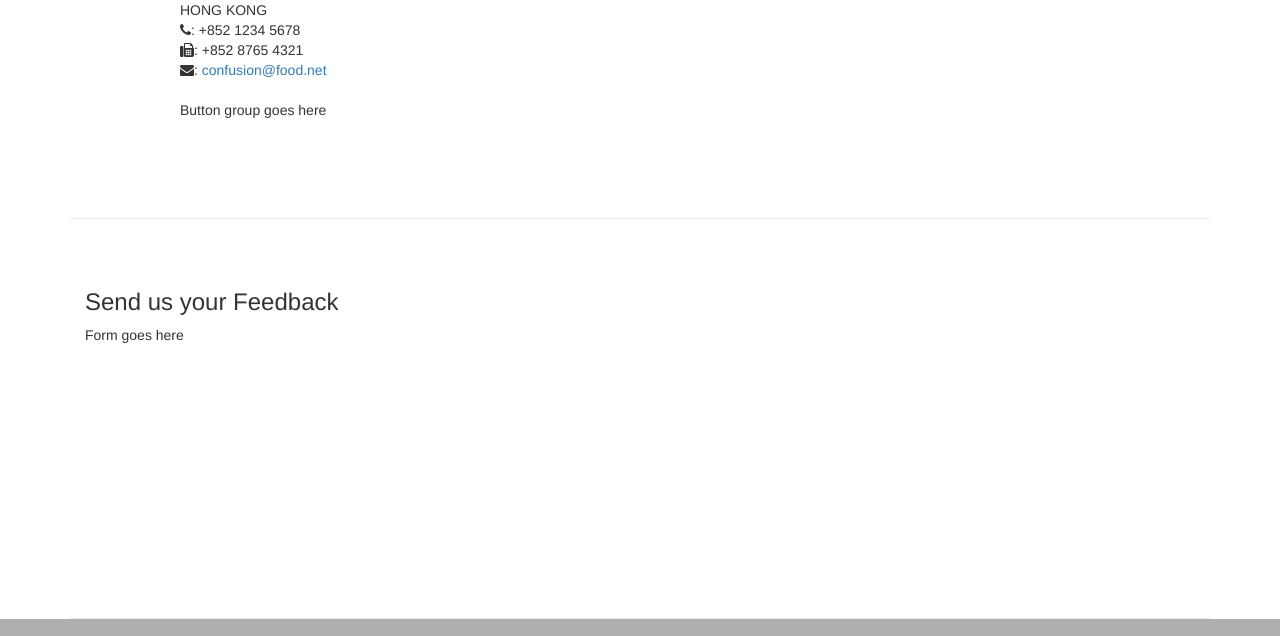
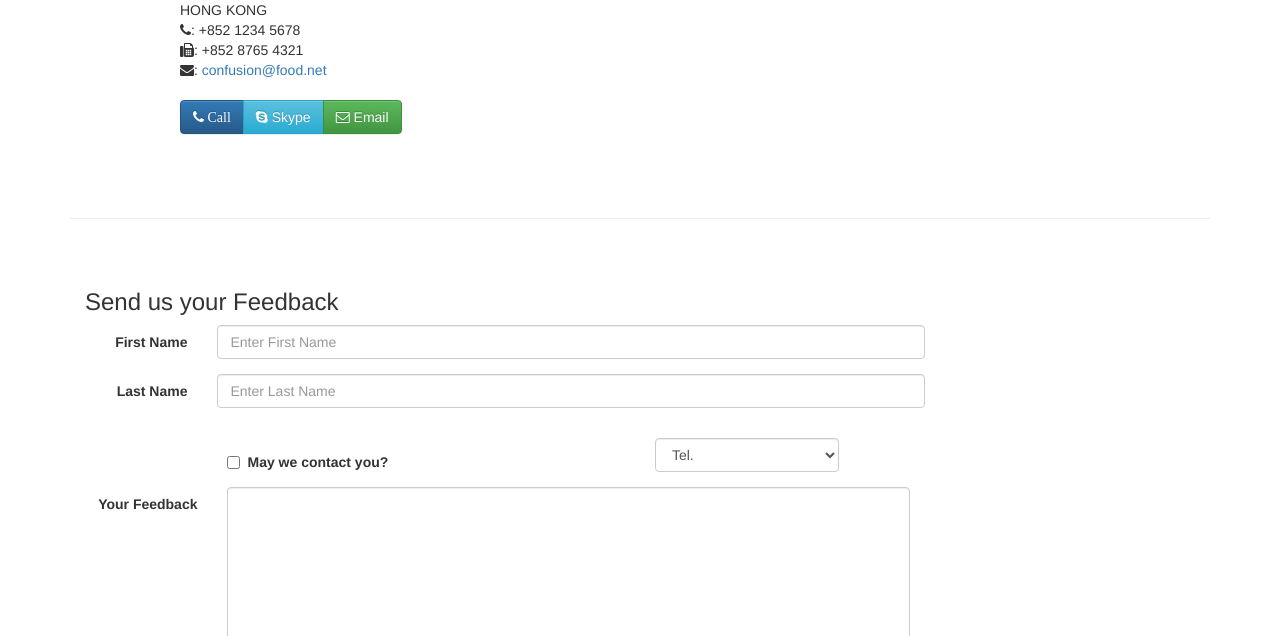
Before and after one commit to GargoyleLizy/FullStackCourse, a plain HTML site: page 2Course/conFusion/contactus.html in a window 1280 px wide. Shown: the part 734-1370 px from the top of the page. Drawn offline with nearby package versions, Linux system fonts and the light colour scheme.

Commit message:
[Cos02][Week02][Exs01] Completed

```diff
--- a/2Course/conFusion/contactus.html
+++ b/2Course/conFusion/contactus.html
@@ -114,7 +114,17 @@
                 <h5>Map of our Location</h5>
             </div>
             <div class="col-xs-12 col-sm-11 col-sm-offset-1">
-                Button group goes here
+                <div class="btn-group" role="group" aria-label="..." >
+                    <a type="button" class="btn btn-primary" href="tel:+85212345678">
+                        <i class="fa fa-phone"> Call</i>
+                    </a>
+                    <a type="button" class="btn btn-info">
+                        <i class="fa fa-skype"></i> Skype
+                    </a>
+                    <a type="button" class="btn btn-success" href="mailto:confusion@food.net">
+                        <i class="fa fa-envelope-o"></i> Email
+                    </a>
+                </div>
             </div>
         </div>
 
@@ -123,7 +133,61 @@
               <h3>Send us your Feedback</h3>
            </div>
             <div class="col-xs-12 col-sm-9">
-                Form goes here
+                <form class="form-horizontal" role="form">
+                    <div class="form-group" role="form">
+                        <div class="form-group">
+                            <label for="firstname" class="col-sm-2 control-label">
+                                First Name
+                            </label>
+                            <div class="col-sm-10">
+                                <input type="text" class="form-control" id="firstname"
+                                name="firstname" placeholder="Enter First Name">
+
+                            </div>
+                        </div>
+                    <div class="form-group">
+                                <label for="lastname" class="col-sm-2 control-label">
+                                    Last Name
+                                </label>
+                                <div class="col-sm-10">
+                                    <input type="text" class="form-control" id="lastname" name="lastname"
+                                    placeholder="Enter Last Name">
+                                </div>
+                            </div>
+                    </div>
+                    <div class="form-group">
+                        <div class="checkbox col-sm-5 col-sm-offset-2">
+                            <label class="checkbox-inline">
+                                <input type="checkbox" name="approve" value="">
+                                <strong>May we contact you?</strong>
+                            </label>
+                        </div>
+                        <div class="col-sm-3 col-sm-offset-1">
+                            <select class="form-control">
+                                <option>Tel.</option>
+                                <option>Email</option>
+                            </select>
+                        </div>
+
+                    </div>
+
+                    <div class="form-group">
+                            <label for="feedback" class="col-sm-2 control-label">
+                                Your Feedback
+                            </label>
+                            <div class="col-sm-10">
+                                <textarea class="form-control" id="feedback" name="feedback" rows="12"></textarea>
+                            </div>
+                        </div>
+
+                    <div class="form-group">
+                        <div class="col-sm-offset-2 col-sm-10">
+                            <button type="submit" class="btn btn-primary">
+                                Send Feedback
+                            </button>
+                        </div>
+                    </div>
+                </form>
             </div>
              <div class="col-xs-12 col-sm-3">
                 <p style="padding:20px;"></p>
```
